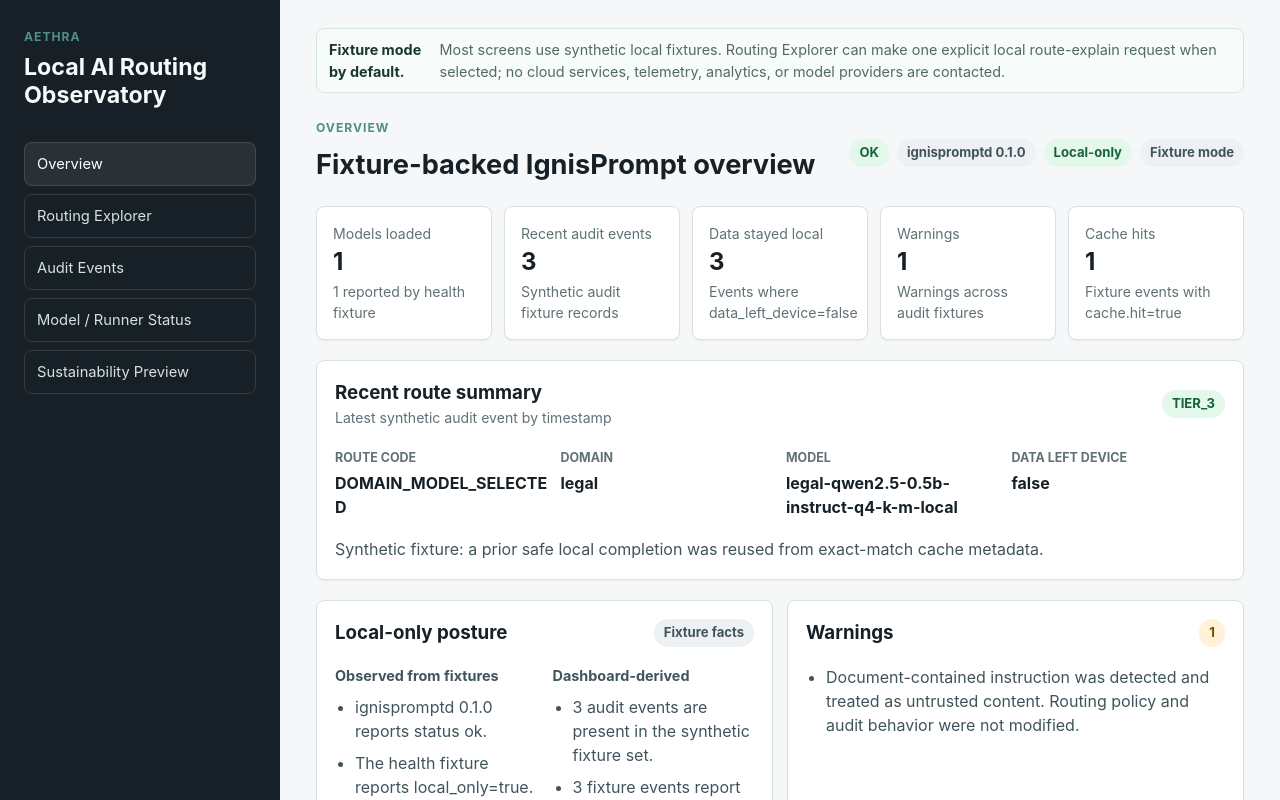
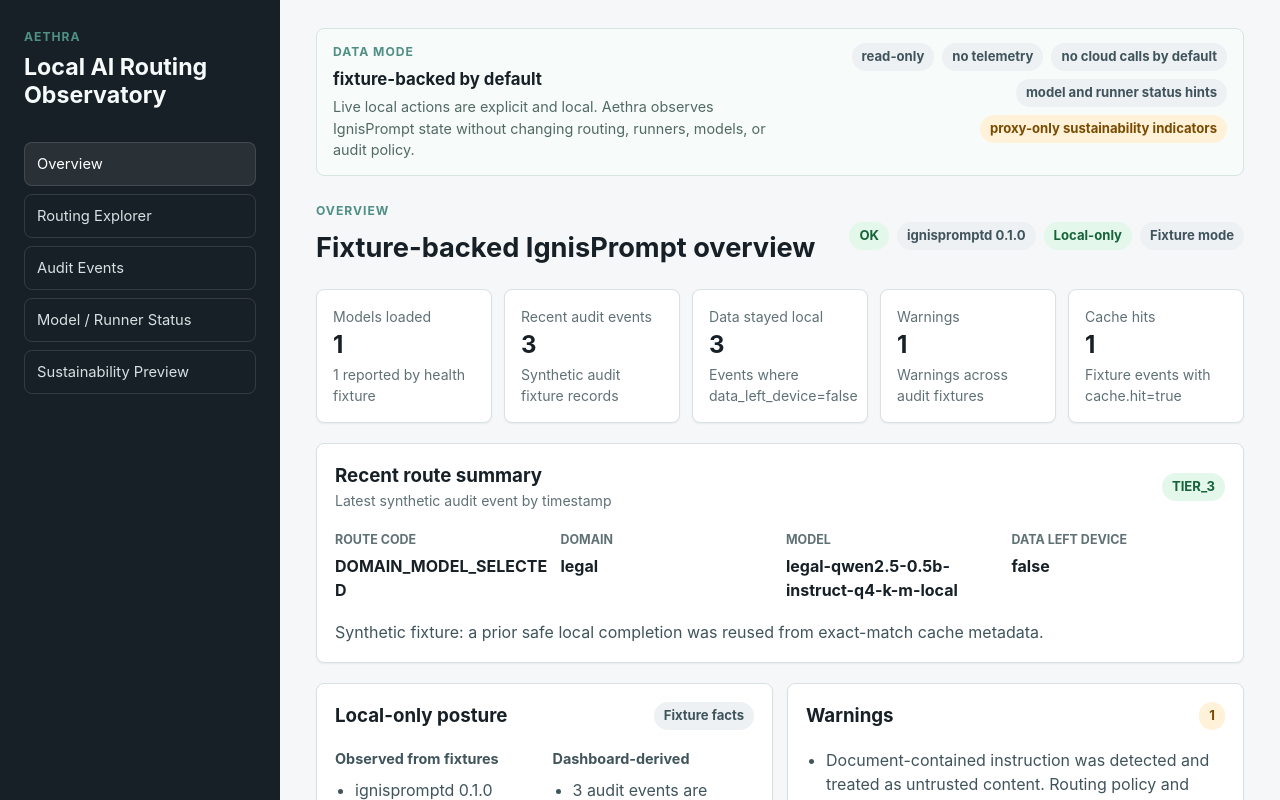
Before and after one commit to AIgnitron/ignisprompt, a React (Vite) app in the folder apps/aethra/: page / in a window 1280 px wide. Shown: the top 800 px of the page. Built offline with nearby package versions, Linux system fonts and the light colour scheme.

Commit message:
polish: clarify Aethra data mode boundaries (#83)
Co-authored-by: Alaa-Aignitron <alaa@aignitron.com>

```diff
--- a/apps/aethra/src/App.tsx
+++ b/apps/aethra/src/App.tsx
@@ -1,5 +1,6 @@
 import { useState } from "react";
 import { AuditEvents } from "./routes/AuditEvents";
+import { StatusBadge } from "./components/StatusBadge";
 import { ModelRunnerStatus } from "./routes/ModelRunnerStatus";
 import { Overview } from "./routes/Overview";
 import { RoutingExplorer } from "./routes/RoutingExplorer";
@@ -68,13 +69,25 @@ export default function App() {
       </aside>
 
       <main className="workspace">
-        <section className="notice" aria-label="Fixture mode notice">
-          <strong>Fixture mode by default.</strong>
-          <span>
-            Most screens use synthetic local fixtures. Routing Explorer can make
-            one explicit local route-explain request when selected; no cloud
-            services, telemetry, analytics, or model providers are contacted.
-          </span>
+        <section className="mode-strip" aria-label="Aethra data mode boundaries">
+          <div className="mode-copy">
+            <p className="eyebrow">Data mode</p>
+            <h2>fixture-backed by default</h2>
+            <p>
+              Live local actions are explicit and local. Aethra observes
+              IgnisPrompt state without changing routing, runners, models, or
+              audit policy.
+            </p>
+          </div>
+          <div className="mode-badges" aria-label="Aethra mode guarantees">
+            <StatusBadge tone="neutral">read-only</StatusBadge>
+            <StatusBadge tone="neutral">no telemetry</StatusBadge>
+            <StatusBadge tone="neutral">no cloud calls by default</StatusBadge>
+            <StatusBadge tone="neutral">model and runner status hints</StatusBadge>
+            <StatusBadge tone="warning">
+              proxy-only sustainability indicators
+            </StatusBadge>
+          </div>
         </section>
 
         {activeRoute === "overview" ? <Overview /> : null}
--- a/apps/aethra/src/styles.css
+++ b/apps/aethra/src/styles.css
@@ -121,21 +121,42 @@ textarea:focus {
   padding: 28px 36px 40px;
 }
 
-.notice {
+.mode-strip {
   display: flex;
-  gap: 10px;
-  align-items: center;
+  gap: 18px;
+  align-items: flex-start;
+  justify-content: space-between;
   max-width: 1160px;
-  padding: 10px 12px;
+  padding: 14px 16px;
   border: 1px solid #d7e5e1;
   border-radius: 8px;
   background: #f7fbfa;
   color: #19362f;
+}
+
+.mode-copy {
+  max-width: 620px;
+}
+
+.mode-copy h2 {
+  margin: 0;
+  color: #172026;
+  font-size: 1.05rem;
+  line-height: 1.25;
+}
+
+.mode-copy p:last-child {
+  margin: 6px 0 0;
+  color: #526a64;
   font-size: 0.9rem;
 }
 
-.notice span {
-  color: #526a64;
+.mode-badges {
+  display: flex;
+  flex-wrap: wrap;
+  gap: 8px;
+  justify-content: flex-end;
+  max-width: 460px;
 }
 
 .page-section {
@@ -560,11 +581,16 @@ textarea:focus {
     padding: 20px;
   }
 
-  .notice,
+  .mode-strip,
   .page-header,
   .panel-heading {
     align-items: flex-start;
     flex-direction: column;
+  }
+
+  .mode-badges {
+    justify-content: flex-start;
+    max-width: none;
   }
 
   .nav-list,
```
